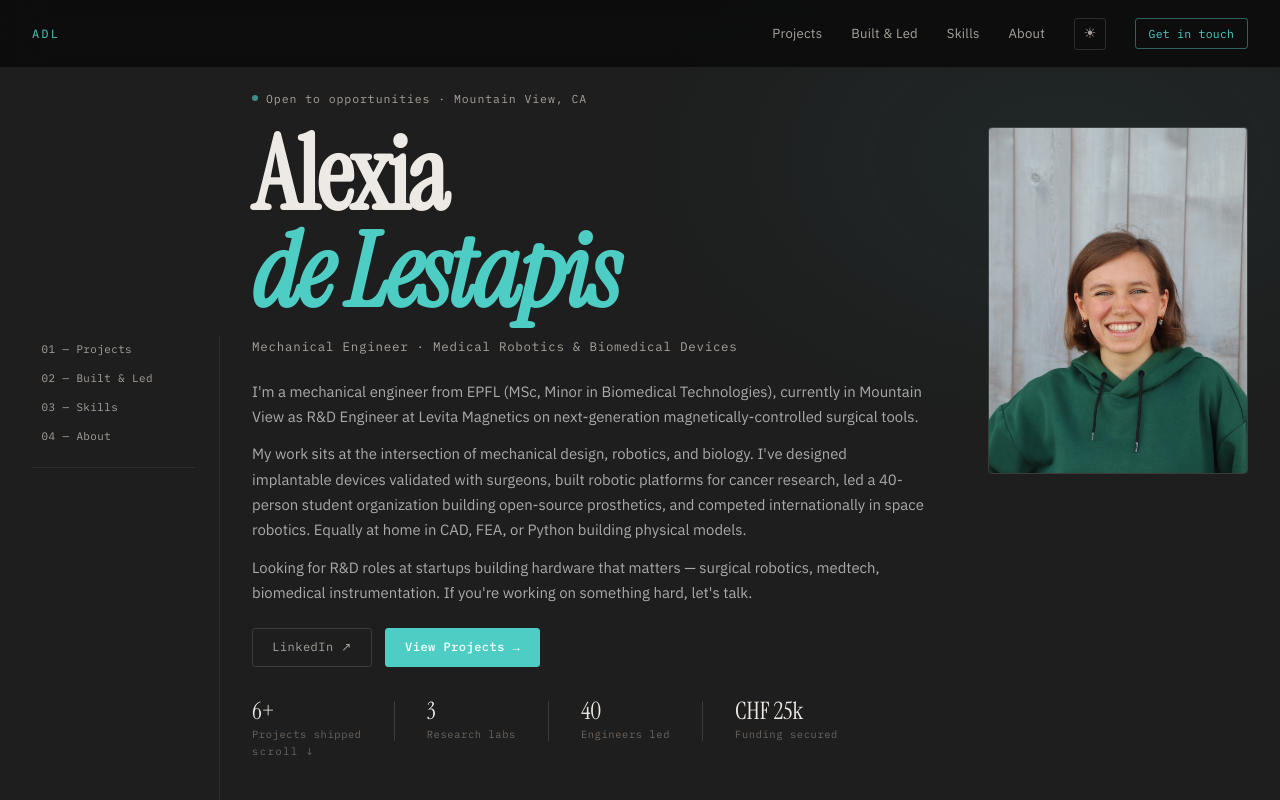
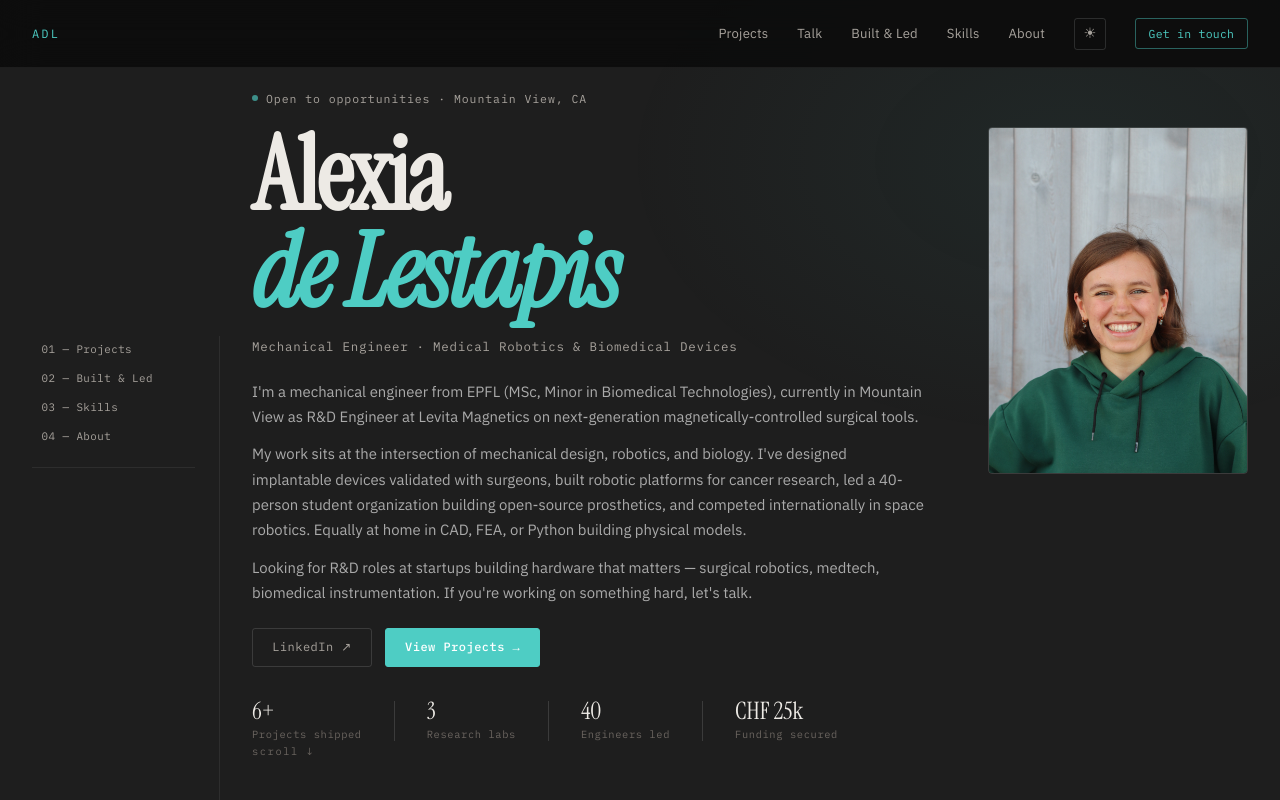
Before and after one commit to alexiadelestapis/alexiadelestapis.github.io, a plain HTML site: page index.html in a window 1280 px wide. Shown: the top 800 px of the page. Drawn offline with Linux system fonts and the light colour scheme.

Commit message:
Add Talk nav link to YouTube video
Co-Authored-By: Claude Sonnet 4.6 <noreply@anthropic.com>

```diff
--- a/index.html
+++ b/index.html
@@ -15,6 +15,7 @@
     <span class="nav-logo">ADL</span>
     <div class="nav-links">
       <a href="#projects">Projects</a>
+      <a href="https://youtu.be/jJR-IjWnYsw" target="_blank">Talk</a>
       <a href="#built-led">Built &amp; Led</a>
       <a href="#skills">Skills</a>
       <a href="#hero">About</a>
```
